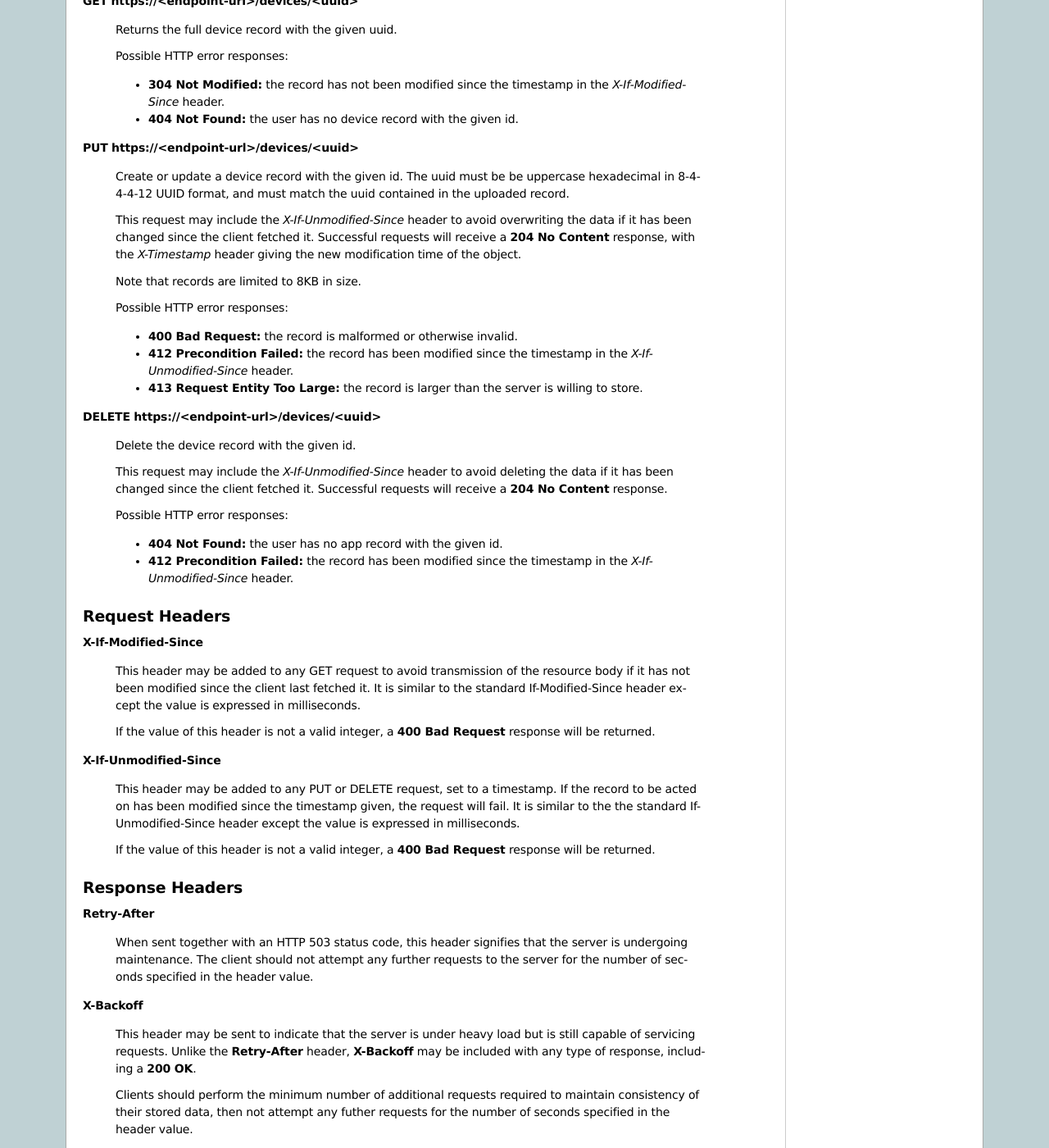
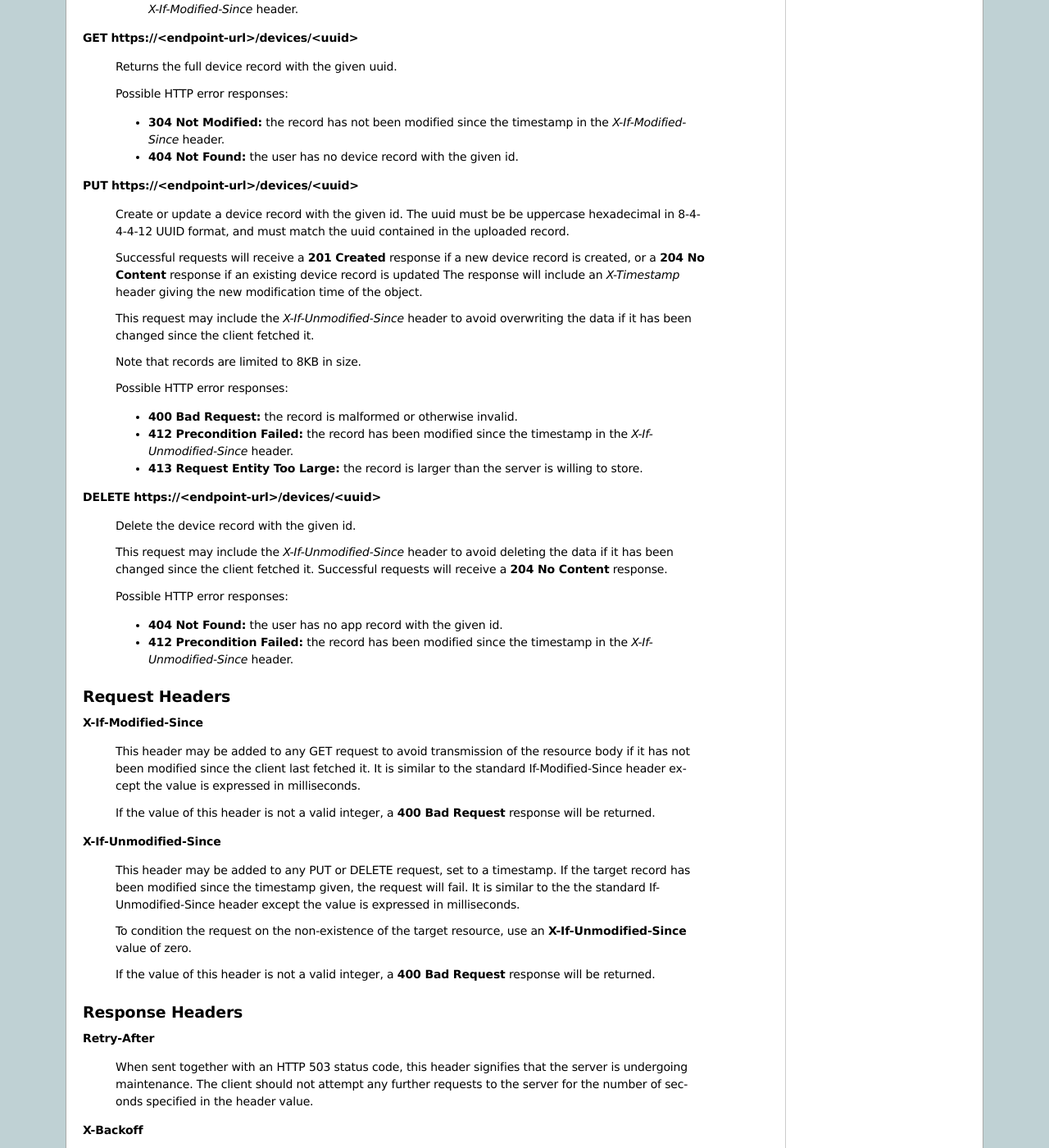
Before and after one commit to mozilla-services/docs, a Sphinx documentation site: the page built from source/aitc/apis-1.0.rst, in a window 1280 px wide and 1400 px high, scrolled down 4091 px. Shown: the whole window at 82% size. Built offline with Sphinx 7.4.7, drawn with Linux system fonts in a browser that asks for light colours; some of the changed text lies outside the part shown.

Commit message:
[AITC] updates for latest spec tweaks

```diff
--- a/source/aitc/apis-1.0.rst
+++ b/source/aitc/apis-1.0.rst
@@ -59,22 +59,25 @@
        origin: "https://example.com",
        manifestPath: "/manifest.webapp",
        installOrigin: "https://marketplace.mozilla.org",
-       installedTime: 1330535996745,
-       modificationTime: 1330535996945,
+       installedAt: 1330535996745,
+       modifiedAt: 1330535996945,
        receipts: ["...", "..."]
     }
 
-An *abbreviated* App Record contains only the "origin" and "modificationTime"
+An *abbreviated* App Record contains only the "origin" and "modifiedAt"
 fields.  Example::
 
     {
       origin: "https://example.com",
-      modificationTime: 1330535996945
+      modifiedAt: 1330535996945
     }
 
 
 App records are uniquely identified by their *appid*, which is the SHA1 hash
-of the origin URL, base64url-encoded with no padding.
+of the origin URL, base64url-encoded with no padding::
+
+    appid = b64urlencode(SHA1(origin))
+
 
 .. _aitc_device_records:
 
@@ -119,8 +122,8 @@
        name: "Anant's Mac Pro",
        type: "mobile",
        layout: "android/phone",
-       addedAt: "1330535996745",
-       modifiedAt: "1330535996945",
+       addedAt: 1330535996745,
+       modifiedAt: 1330535996945,
        apps: {}
     }
 
@@ -216,10 +219,10 @@
     the SHA1 hash of the app record's origin field, base64url-encoded
     with no padding.
 
-    This request may include the *X-If-Unmodified-Since* header to avoid
-    overwriting the data if it has been changed since the client fetched it.
-    Successful requests will receive a **204 No Content** response, with the
-    *X-Timestamp* header giving the new modification time of the object.
+    Successful requests will receive a **201 Created** response if a new
+    app record is created, or a **204 No Content** response if an existing
+    app record is updated  The response will include an *X-Timestamp* header
+    giving the new modification time of the object.
 
     Note that records are limited to 8KB in size.
 
@@ -294,10 +297,13 @@
     be uppercase hexadecimal in 8-4-4-4-12 UUID format, and must match the
     uuid contained in the uploaded record.
 
+    Successful requests will receive a **201 Created** response if a new
+    device record is created, or a **204 No Content** response if an existing
+    device record is updated  The response will include an *X-Timestamp* header
+    giving the new modification time of the object.
+
     This request may include the *X-If-Unmodified-Since* header to avoid
     overwriting the data if it has been changed since the client fetched it.
-    Successful requests will receive a **204 No Content** response, with the
-    *X-Timestamp* header giving the new modification time of the object.
 
     Note that records are limited to 8KB in size.
 
@@ -342,9 +348,12 @@
 **X-If-Unmodified-Since**
 
     This header may be added to any PUT or DELETE request, set to a timestamp.
-    If the record to be acted on has been modified since the timestamp given,
-    the request will fail.  It is similar to the the standard
-    If-Unmodified-Since header except the value is expressed in milliseconds.
+    If the target record has been modified since the timestamp given, the
+    request will fail.  It is similar to the the standard If-Unmodified-Since
+    header except the value is expressed in milliseconds.
+
+    To condition the request on the non-existence of the target resource, use
+    an **X-If-Unmodified-Since** value of zero.
 
     If the value of this header is not a valid integer, a **400 Bad Request**
     response will be returned.
```
Also changed, not shown: other parts of source/aitc/apis-1.0.rst (+7 -7 lines).
